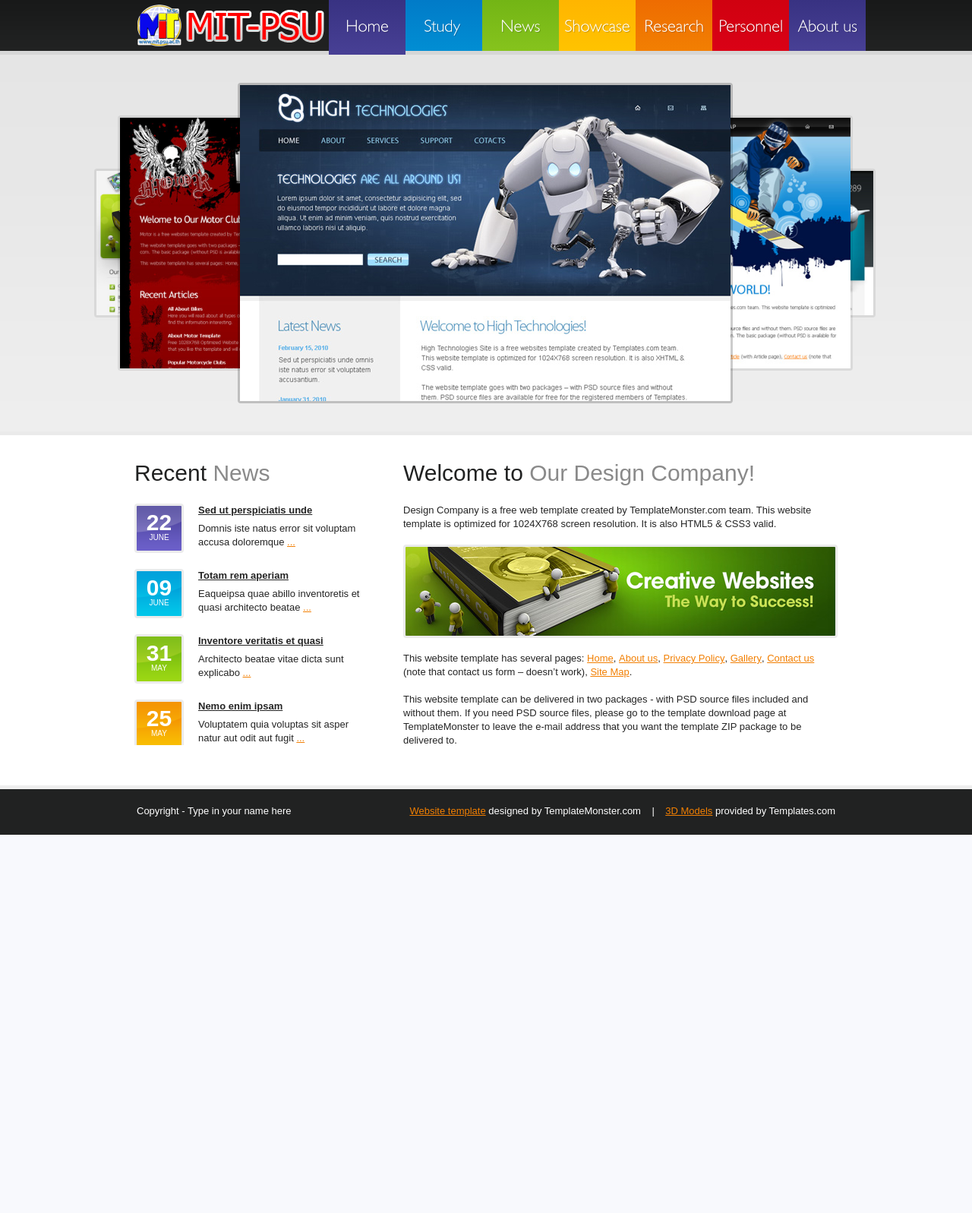
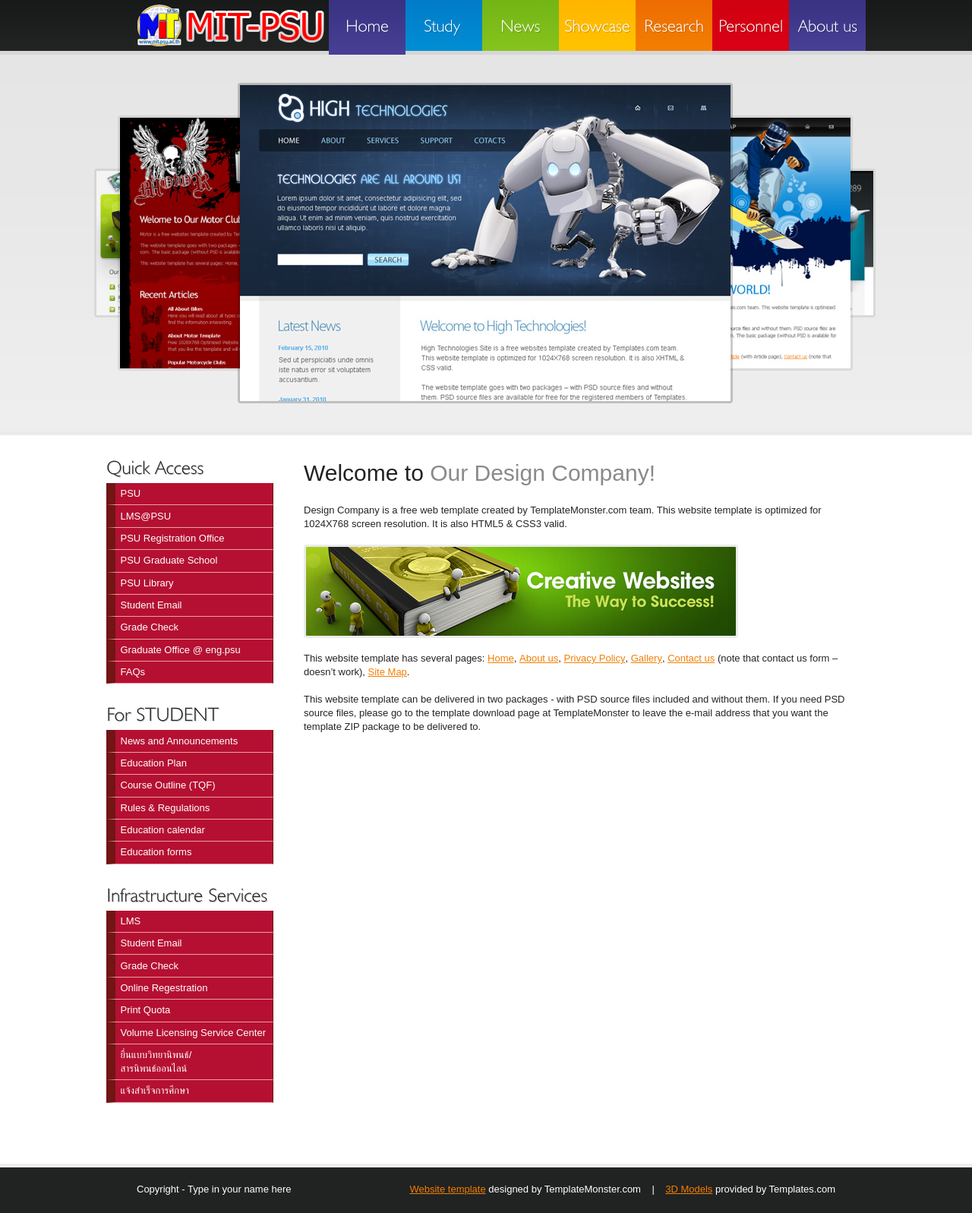
Before and after one commit to 5710121064/mit13, a PHP site: page /index.html in a window 1280 px wide. Shown: the whole page at 76% size. Before the commit the page ends 1099 px from the top, so only its background shows below. Run offline with PHP 8.4, Linux system fonts and the light colour scheme.

Commit message:
เพิ่มเมนูด้านข้าง
- Quick Access
- For STUDENT
- Infrastructure Services

```diff
--- a/css/style.css
+++ b/css/style.css
@@ -40,14 +40,14 @@
 	/* Content */
 	#content {
 		float: left;
-		width: 572px;
+		width: 740px;
 	}
 
 	/* Sidebar */
 	aside{
 		float: left;
-		width: 302px;
-		margin-right:52px;
+		width: 250px;
+		margin-right:10px;
 	}
 
 	/* Footer */
@@ -76,7 +76,7 @@
 }
 
 /* The inside class provides consistent padding. To be used often! */
-.inside{ padding: 32px 37px 50px 37px; }
+.inside{ padding: 32px 0 50px 0; }
 
 
 /*----- form defaults -----*/
@@ -451,4 +451,69 @@
 				padding-left:110px;
 			}
 
+	/* ---- Navigation Menu ----*/
+
+      .navigation
+      {
+	  padding:0 0 30px;
+      }
+
+	  .navigation h3
+	  {
+		font-size:25px;
+
+	  }
+
+      .navigation ul
+      {
+		  padding:0;
+		  margin:0;
+      }
+
+      .navigation li
+      {
+		list-style: none;display: block;
+		padding: 0.4em 0 0.4em 0.5em;
+		width: 200px;
+		border-bottom: 1px solid #ED9F9F;
+		border-left: 12px solid #711515;
+		border-right: 1px solid #711515;
+		background-color: #B51032;
+      }
+
+      .navigation li a:link, .navigation li a:visited
+      {
+		text-decoration: none;
+		color: #FFFFFF;
+      }
+
+      .navigation li a:hover
+      {
+		  text-decoration: none;
+		  background-color: #711515;
+		  color: #FFFFFF;
+      }
+
+      .navigation li:hover
+      {
+		  background-color: #711515;
+      }
+
+      .footer
+      {
+	  text-align:center;
+      }
+
+      .footer a:link, .footer  a:visited
+      {
+	  text-decoration: none;
+      }
+
+      .footer  a:hover
+      {
+	  text-decoration: none;
+      }
+
+
+
 /*==========================================*/
--- a/index.html
+++ b/index.html
@@ -59,31 +59,69 @@
         <div class="wrapper">
         	<!-- aside -->
           <aside>
-            <h2>Recent <span>News</span></h2>
-            <!-- .news -->
-            <ul class="news">
+
+		  <div class="navigation">
+			<h3>Quick Access</h3>
+			<ul>
 			  <li>
-              	<figure><strong>22</strong>June</figure>
-                <h3><a href="#">Sed ut perspiciatis unde</a></h3>
-                Domnis iste natus error sit voluptam accusa doloremque <a href="#">...</a>
+				<a href="#">PSU</a>
 			  </li>
 			  <li>
-              	<figure><strong>09</strong>June</figure>
-                <h3><a href="#">Totam rem aperiam</a></h3>
-                Eaqueipsa quae abillo inventoretis et quasi architecto beatae <a href="#">...</a>
+				<a href="#">LMS@PSU</a>
 			  </li>
 			  <li>
-              	<figure><strong>31</strong>May</figure>
-                <h3><a href="#">Inventore veritatis et quasi</a></h3>
-                Architecto beatae vitae dicta sunt explicabo <a href="#">...</a>
+				<a href="#">PSU Registration Office</a>
 			  </li>
 			  <li>
-              	<figure><strong>25</strong>May</figure>
-                <h3><a href="#">Nemo enim ipsam</a></h3>
-                Voluptatem quia voluptas sit asper natur aut odit aut fugit <a href="#">...</a>
+				<a href="#">PSU Graduate School</a>
+			  </li>
+			  <li>
+				<a href="#">PSU Library</a>
+			  </li>
+			  <li>
+				<a href="#">Student Email</a>
+			  </li>
+			  <li>
+				<a href="#">Grade Check</a>
+			  </li>
+			  <li>
+				<a href="#">Graduate Office @ eng.psu</a>
+			  </li>
+			  <li>
+				<a href="#">FAQs</a>
 			  </li>
 			</ul>
-            <!-- /.news -->
+
+		  </div>
+
+		  <div class="navigation">
+			<h3>For STUDENT</h3>
+			<ul>
+			  <li><a href="#">News and Announcements</a></li>
+			  <li><a href="#">Education Plan</a></li>
+			  <li><a href="#">Course Outline (TQF)</a></li>
+			  <li><a href="#">Rules & Regulations</a></li>
+			  <li><a href="#">Education calendar</a></li>
+			  <li><a href="#">Education forms</a></li>
+			</ul>
+
+		  </div>
+
+		  <div class="navigation">
+			<h3>Infrastructure Services</h3>
+			<ul>
+				<li><a href="#">LMS</a></li>
+				<li><a href="#">Student Email</a></li>
+				<li><a href="#">Grade Check</a></li>
+				<li><a href="#">Online Regestration</a></li>
+				<li><a href="#">Print Quota</a></li>
+				<li><a href="#">Volume Licensing Service Center</a></li>
+				<li><a href="#">ยื่นแบบวิทยานิพนธ์/ <br> สารนิพนธ์ออนไลน์</a></li>
+				<li><a href="#">แจ้งสำเร็จการศึกษา</a></li>
+			</ul>
+
+		  </div>
+
 		  </aside>
           <!-- content -->
           <section id="content">
--- a/js/cufon-replace.js
+++ b/js/cufon-replace.js
@@ -3,3 +3,4 @@
 Cufon.replace('h2', { fontFamily: 'Humanst521 Lt BT'});;
 Cufon.replace('.news li figure', { fontFamily: 'Humanst521 BT'});;*/
 Cufon.replace('header nav a', { fontFamily: 'Humanst521 Lt BT', textShadow: '1px 1px rgba(0, 0, 0, 0.2)' });;
+Cufon.replace('.navigation h3', { fontFamily: 'Humanst521 Lt BT', textShadow: '1px 1px rgba(0, 0, 0, 0.2)' });;
```
Lines whose indentation alone changed are shown as unchanged.
